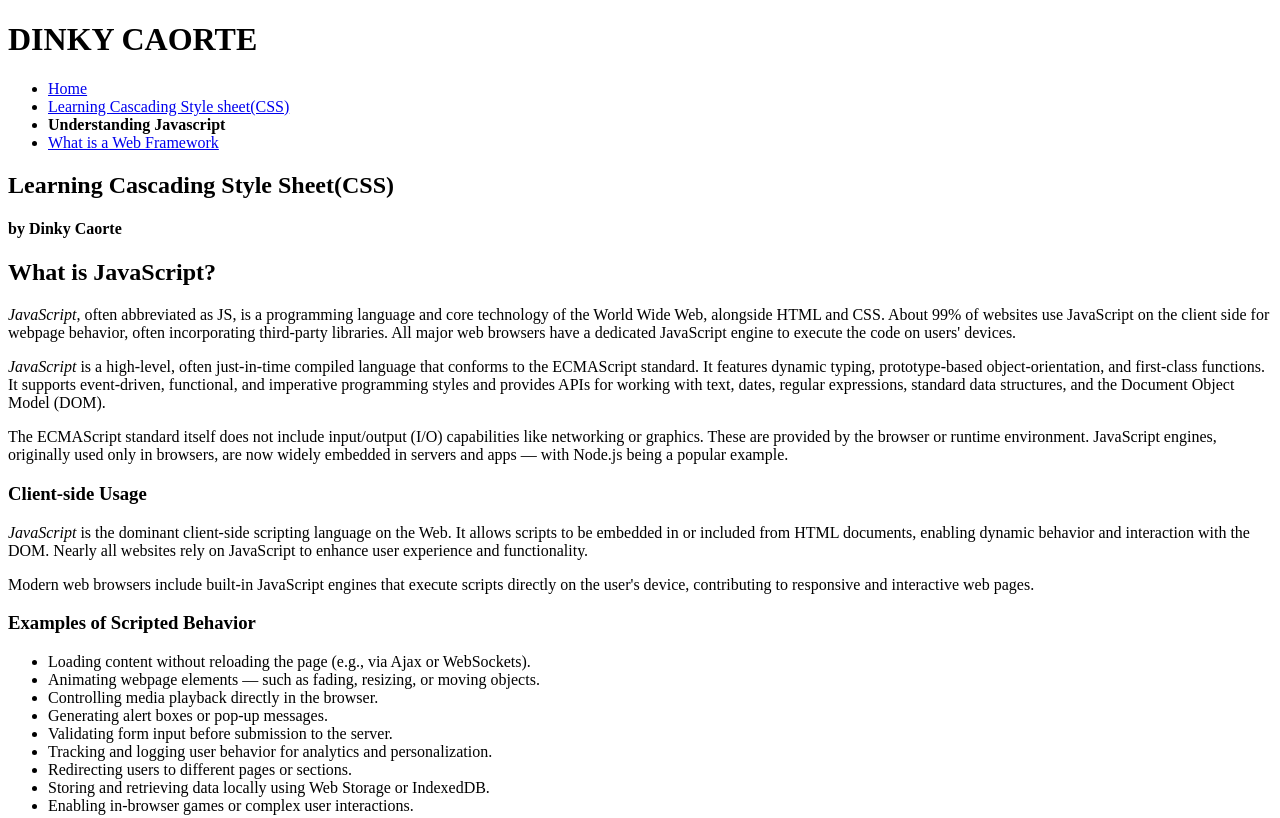
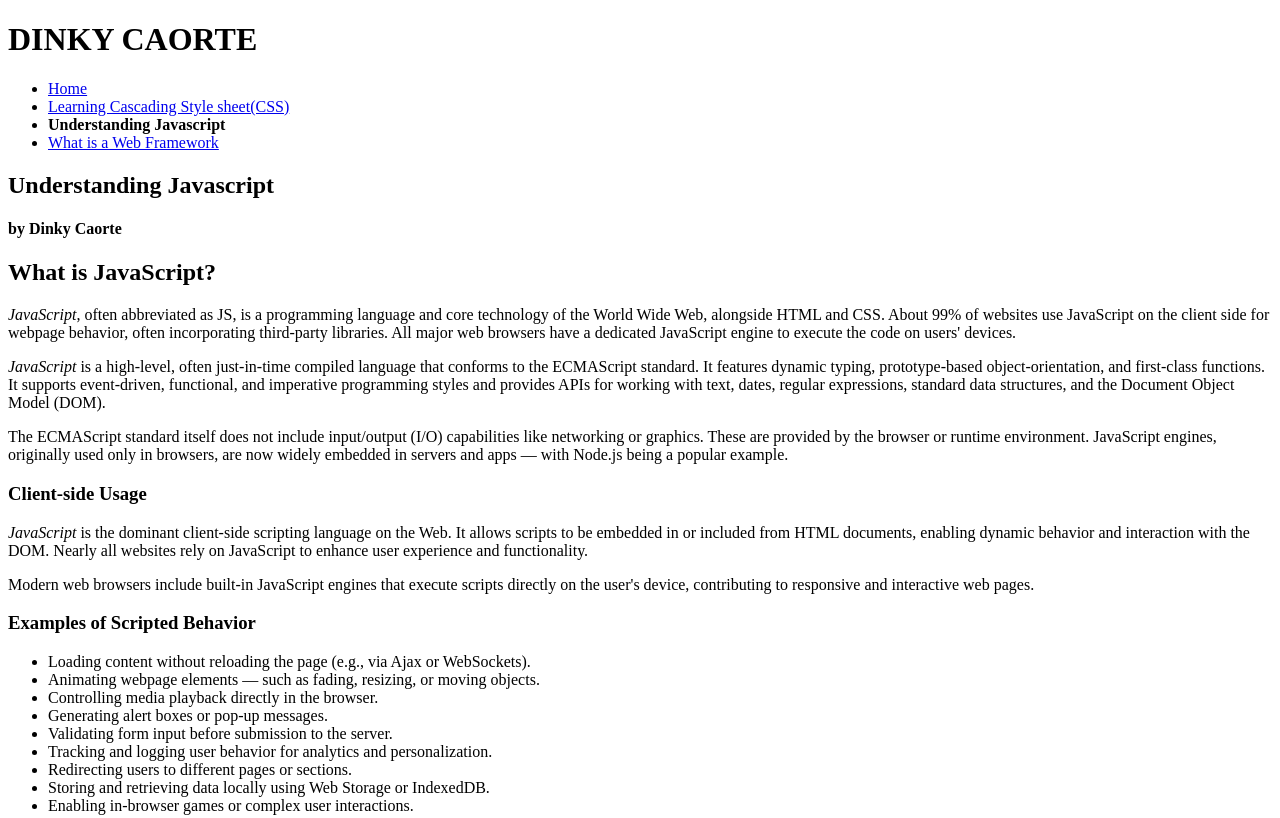
Before and after one commit to codespirelabsph/html_foundation_final, a plain HTML site: page javascript-blog.html in a window 1280 px wide. Shown: the top 818 px of the page. Drawn offline with Linux system fonts and the light colour scheme.

Commit message:
Update javascript-blog.html

```diff
--- a/javascript-blog.html
+++ b/javascript-blog.html
@@ -19,7 +19,7 @@
 			</ul>
 		</nav>
 
-		<h2>Learning Cascading Style Sheet(CSS)</h1>
+		<h2>Understanding Javascript</h1>
 		<h4> by Dinky Caorte</h4>
 
 	</header>
```
